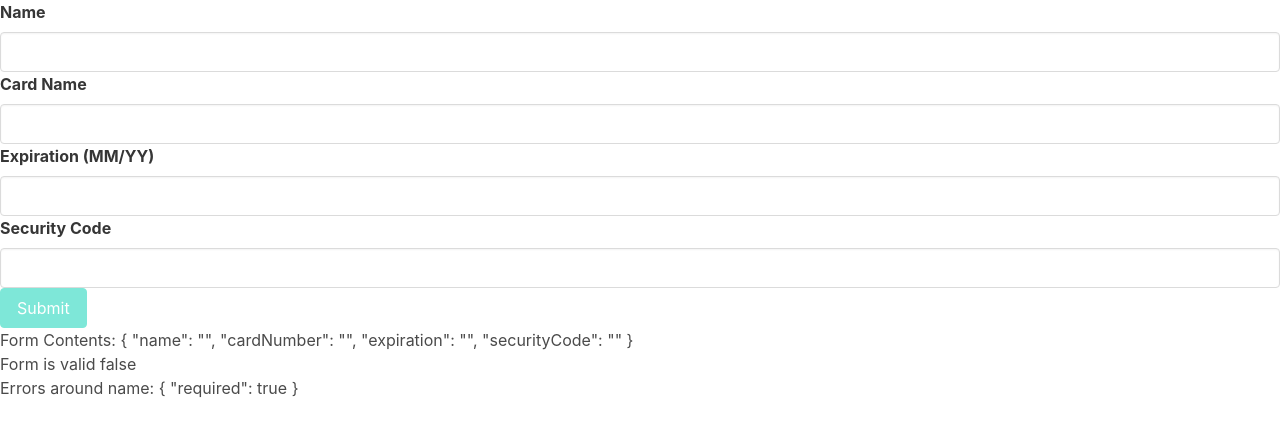
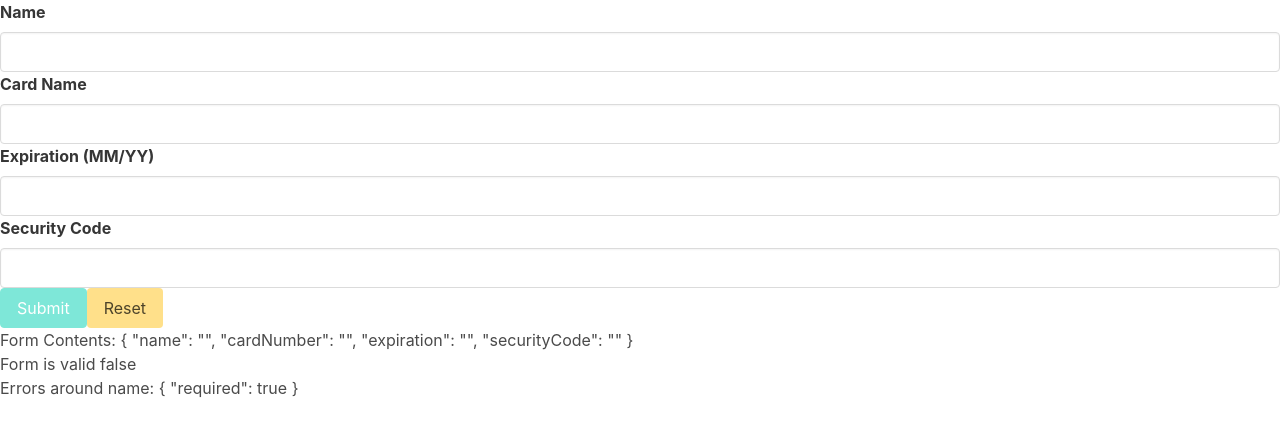
Before and after one commit to BeataJ/creditcard-reactiveForm, an Angular app: page / in a window 1280 px wide. Shown: the top 434 px of the page. Built offline with nearby package versions, Linux system fonts and the light colour scheme.

Commit message:
add reset button

```diff
--- a/src/app/card-form/card-form.component.html
+++ b/src/app/card-form/card-form.component.html
@@ -4,6 +4,7 @@
     <app-input label="Expiration (MM/YY)" [control]="cardForm.get('expiration')" ></app-input>
     <app-input label="Security Code" [control]="cardForm.get('securityCode')" ></app-input>
     <button class="button is-primary" [disabled]="cardForm.invalid" type="submit">Submit</button>
+    <button class="button is-warning" type="button" (click)="onResetClick()">Reset</button>
 </form>
 
 <div>Form Contents: {{ cardForm.value | json }}</div>
```
